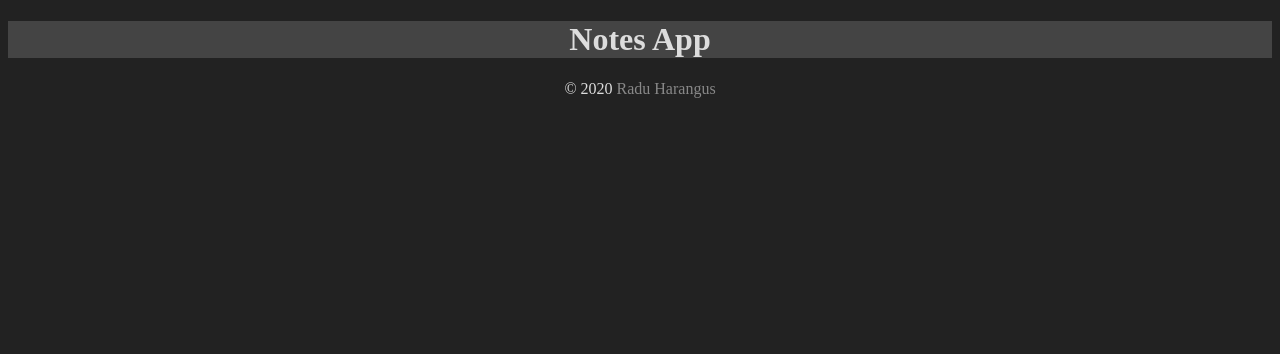
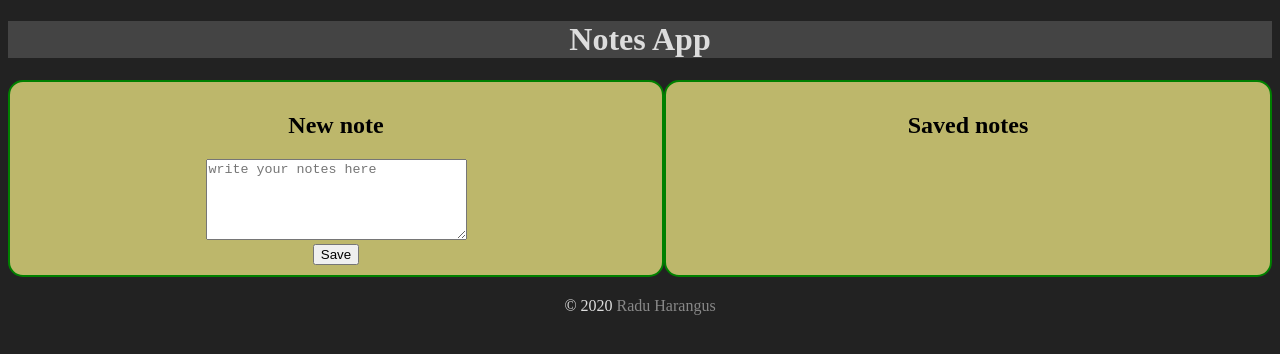
Before and after one commit to Radoogle/Notes-app, a plain HTML site: page index.html in a window 1280 px wide. Drawn offline with Linux system fonts and the light colour scheme.

Commit message:
just started
added input filed and save possibility, without local storage. Just showing the notes.

```diff
--- a/index.html
+++ b/index.html
@@ -6,11 +6,22 @@
     <title>Notes App</title>
     <link rel="stylesheet" type="text/css" href="style.css">
 </head>
-
 <body>
     <header><h1>Notes App</h1></header>
     <main>
-
+        <div class="container" id="left">
+            <h2>New note</h2>
+            <form>
+                <textarea id="inputnote" rows="5" cols="30" placeholder="write your notes here" required></textarea>
+                <br>
+                <input type="submit" value="Save" onclick="saveNote()">
+            </form>
+        </div>
+        <div class="container" id="right">
+            <h2>Saved notes</h2>
+            <ol id="savednotes">
+            </ol>
+        </div>
     </main>
     <footer>&copy; 2020 <a href="#">Radu Harangus</a></footer>
     <script src="javas.js"></script>
--- a/javas.js
+++ b/javas.js
@@ -0,0 +1,9 @@
+function saveNote () {
+    var inputNote = document.getElementById("inputnote"),
+        noteText = inputNote.value,
+        list = document.getElementById("savednotes"),
+        li = document.createElement("li");
+    inputNote.value = "";
+    li.innerHTML = noteText;
+    list.appendChild(li);
+}
--- a/style.css
+++ b/style.css
@@ -8,7 +8,7 @@ a {
     text-decoration: none;
     color: #888;
 }
-a:hover {
+a:hover, li:hover {
     color: #DDD;
 }
 body {
@@ -18,6 +18,34 @@ body {
 footer {
     text-align: center;
     padding-bottom: 8px;
-    margin: 0;
+    margin: 20px 0 10px;
     display: block;
 }
+.container {
+    /*display: inline-block;*/
+    background-color: darkkhaki;
+    /*width: 300px;
+    height: 600px;*/
+    color: black;
+    /*margin: auto;*/
+    border: 2px solid green;
+    border-radius: 15px;
+    padding: 10px;
+    text-align: center;
+}
+main {
+    display: flex;
+}
+#left {
+    flex: 0 0 50%;
+}
+#right {
+    flex: 1;
+}
+#savednotes > li:nth-child(odd) {
+    background-color: #888;
+}
+#savednotes > li {
+    margin-bottom: 10px;
+    border: 1px solid green;
+}
```
